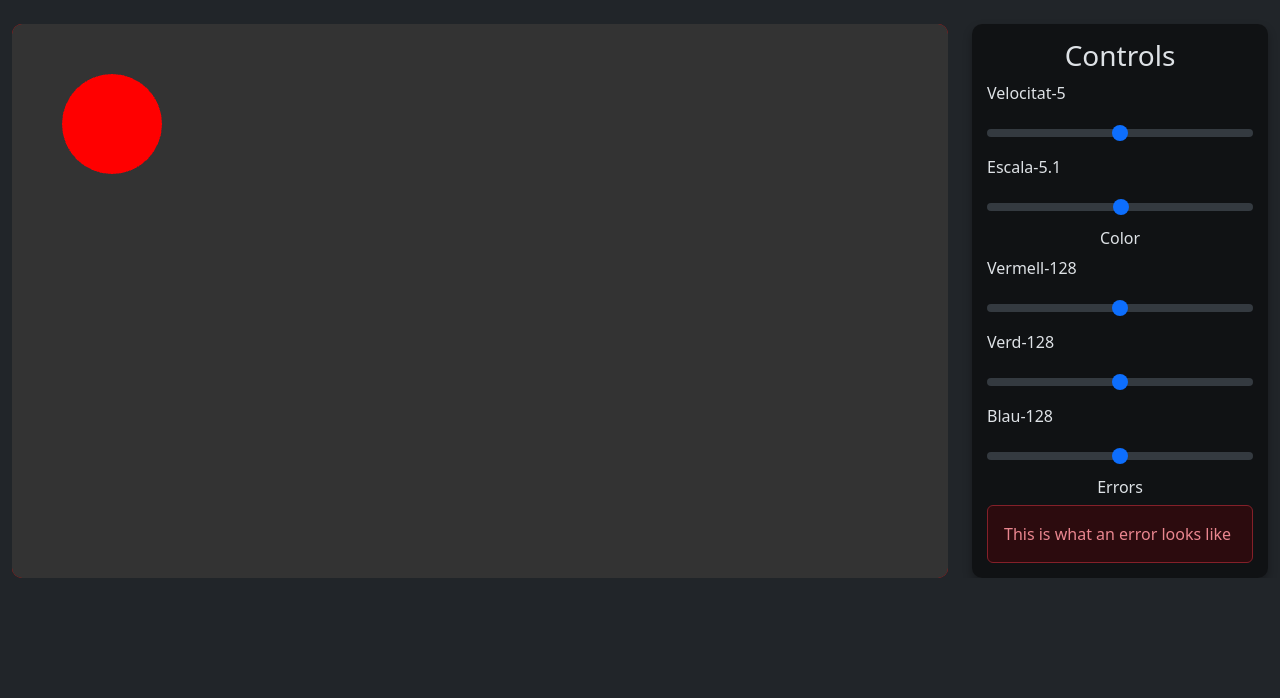
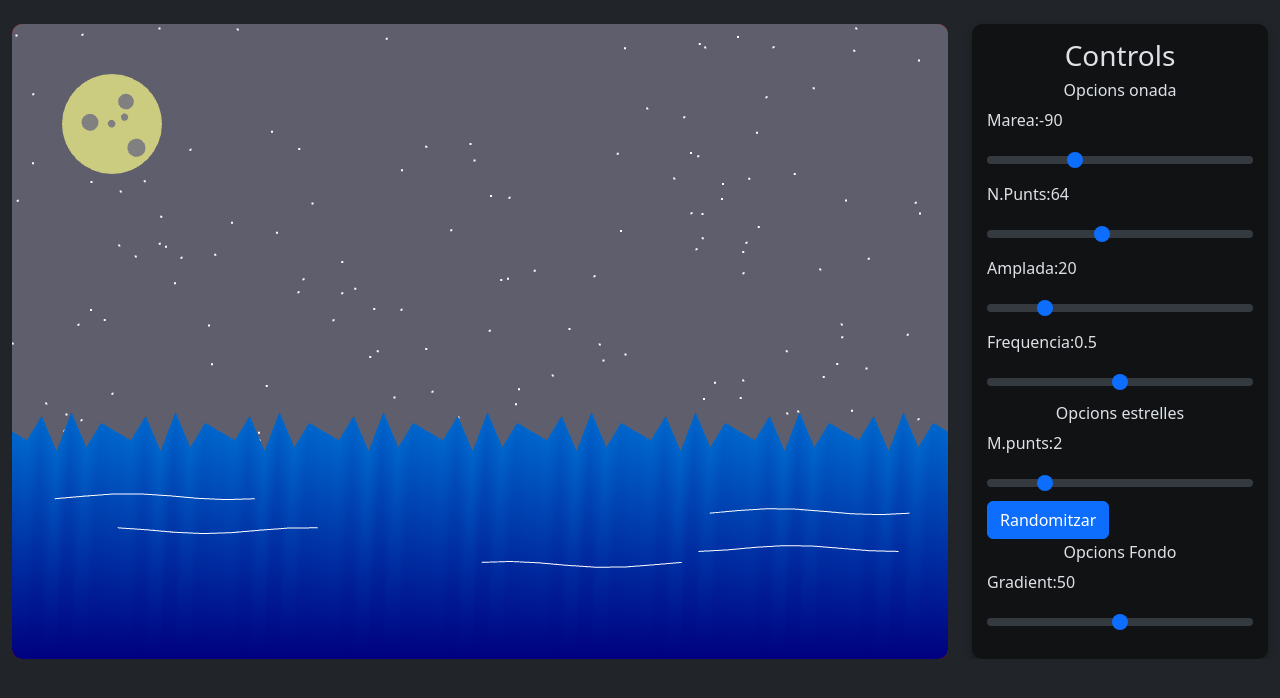
Before and after one commit to IkelosVoidz/WebGL-repository, a plain HTML site: page p1/index.html in a window 1280 px wide. Drawn offline with nearby package versions, Linux system fonts and the light colour scheme; animation ran at ten frames a second.

Commit message:
push final practica 1

```diff
--- a/p1/index.html
+++ b/p1/index.html
@@ -38,31 +38,37 @@
           <div class="controls-container">
               <div class="d-flex flex-column justify-content-between">
                 <h3 class="text-center">Controls</h3>
+
+                <h6 class="text-center">Opcions onada</h6>
                 <div class="mb-1">
-                  <label for="speedRange" class="d-inline-flex form-label mb-0">Velocitat-<p id="speedLabel">0</p> </label>
-                  <input type="range" class="form-range" id="speedRange">
+                  <label for="tideRange" class="d-inline-flex form-label mb-0">Marea: <p id="tideLabel">0</p> </label>
+                  <input type="range" class="form-range" id="tideRange">
                 </div>
                 <div class="mb-1">
-                  <label for="scaleRange" class="d-inline-flex form-label mb-0">Escala-<p id="scaleLabel">0</p> </label>
-                  <input type="range" class="form-range" id="scaleRange">
-                </div>
-                <h6 class="text-center">Color</h6>
-                <div class="mb-1">
-                  <label for="redRange" class="d-inline-flex form-label mb-0">Vermell-<p id="redLabel">255</p> </label>
-                  <input type="range" class="form-range"  id="redRange">
+                  <label for="pointsRange" class="d-inline-flex form-label mb-0">N.Punts: <p id="pointsLabel">0</p> </label>
+                  <input type="range" class="form-range"  id="pointsRange">
                 </div>
                 <div class="mb-1">
-                  <label for="greenRange" class="d-inline-flex form-label mb-0">Verd-<p id="greenLabel">255</p> </label>
-                  <input type="range" class="form-range" id="greenRange">
+                  <label for="amplitudeRange" class="d-inline-flex form-label mb-0">Amplada: <p id="amplitudeLabel">0</p> </label>
+                  <input type="range" class="form-range" id="amplitudeRange">
                 </div>
                 <div class="mb-1">
-                  <label for="blueRange" class="d-inline-flex form-label mb-0">Blau-<p id="blueLabel">255</p> </label>
-                  <input type="range" class="form-range" id="blueRange">
+                  <label for="frequencyRange" class="d-inline-flex form-label mb-0">Frequencia: <p id="frequencyLabel">0</p> </label>
+                  <input type="range" class="form-range" id="frequencyRange">
+                </div>
+                <h6 class="text-center">Opcions estrelles</h6>
+                <div class="mb-1">
+                  <label for="sizeRange" class="d-inline-flex form-label mb-0">M.punts: <p id="sizeLabel">0</p> </label>
+                  <input type="range" class="form-range" id="sizeRange">
+                  <button id="resetButton" class="btn btn-primary">Randomitzar</button>
+                </div>
+                <h6 class="text-center">Opcions Fondo</h6>
+                <div class="mb-1">
+                  <label for="gradientRange" class="d-inline-flex form-label mb-0">Gradient: <p id="gradientLabel">0</p> </label>
+                  <input type="range" class="form-range" id="gradientRange">
+
                 </div>
               </div>
-              <h6 class="text-center">Errors</h6>
-
-              <div id="errorContainer" class="mb-0 alert alert-danger">This is what an error looks like</div>
           </div>
         </div>
       </div>
--- a/p1/main.js
+++ b/p1/main.js
@@ -1,12 +1,30 @@
 import { initWebGL , resizeCanvasToDisplaySize } from './webgl.js';
 import { createShader, createProgram } from './shaderUtils.js';
-import { Circle } from './circle.js';
-import { RangeController } from './rangeController.js';
+import { Moon } from './modules/Moon.js';
+import { RangeController } from './modules/rangeController.js';
+import { SineLine } from './modules/SineLine.js';
+import { Star } from './modules/stars.js';
+import { Ocean } from './modules/Ocean.js';
+
 
 //Globals
 let gl;
 let program;
-let circle;
+let moon;
+let ocean;
+let stars;
+let lines = [];
+
+
+
+const controllers = [];
+
+function gradientColor(startColor, endColor, value) {
+    const r = startColor[0] + (endColor[0] - startColor[0]) * value;
+    const g = startColor[1] + (endColor[1] - startColor[1]) * value;
+    const b = startColor[2] + (endColor[2] - startColor[2]) * value;
+    return [r, g, b];
+}
 
 function showError(error) {
   const errorContainer = document.getElementById('errorContainer');
@@ -15,11 +33,18 @@ function showError(error) {
   console.error(error);
 }
 function initControls(){
-  const speedRangeController = new RangeController('speed', 0, 10);
-  const scaleRangeController = new RangeController('scale', 0.1, 10 , 0.1);
-  const redRangeController = new RangeController('red', 0, 255);
-  const greenRangeController = new RangeController('green', 0, 255);
-  const blueRangeController = new RangeController('blue', 0, 255);
+
+  controllers['tide'] = new RangeController('tide', -250, 250, 1,-90);
+  controllers['points'] = new RangeController('points', 0, 150 , 64);
+  controllers['amplitude'] = new RangeController('amplitude', 0, 100 , 1, 20);
+  controllers['frequency'] = new RangeController('frequency', 0, 1 , 0.01, .5);
+
+  controllers['size'] = new RangeController('size', 0, 10 , .1, 2);
+  controllers['gradient'] = new RangeController('gradient', 0, 100, .1, 50);
+
+  document.querySelector('#resetButton').addEventListener('click', () => {
+    stars.updateVertices();
+  });
 }
 function initGL() {
   const canvas = document.getElementById('glCanvas');
@@ -28,22 +53,40 @@ function initGL() {
 
   const vertexShaderSource = `
     attribute vec2 a_position;
+    attribute vec4 a_color;
+    uniform float u_pointSize;
+
     uniform vec2 u_resolution;
+    varying vec4 v_color;
 
     void main() {
       vec2 zeroToOne = a_position / u_resolution;
       vec2 zeroToTwo = zeroToOne * 2.0;
       vec2 clipSpace = zeroToTwo - 1.0;
+
       gl_Position = vec4(clipSpace * vec2(1, -1), 0, 1);
+
+      v_color = a_color;
+      gl_PointSize = u_pointSize;
     }
   `;
 
+
+
   const fragmentShaderSource = `
     precision mediump float;
+
+    varying vec4 v_color;
     uniform vec4 u_color;
 
     void main() {
-      gl_FragColor = u_color;
+      if (u_color.a > 0.0) {
+         //usem un flat color si el uniform que ens passen esta tot a 0
+        gl_FragColor = u_color;
+      } else {
+       //si no, agafem el vertex color
+        gl_FragColor = v_color;
+      }
     }
   `;
 
@@ -51,22 +94,45 @@ function initGL() {
   const fragmentShader = createShader(gl, gl.FRAGMENT_SHADER, fragmentShaderSource);
   program = createProgram(gl, vertexShader, fragmentShader);
 
-  circle = new Circle(gl, program);
+  moon = new Moon(gl, program);
+  ocean = new Ocean(gl , program);
+  stars = new Star(gl, program, 200);
+  for (let i = 0; i < 5; i++) {
+    const x = Math.random() * 880 + 20;
+    const y = Math.random() * 100 + 450;
+    lines.push(new SineLine(gl, program, x, y, 200));
+  }
 
+  //Posem la lluna en el nostre cursor, perque? Doncs no ho se la veritat, aixi queda xulo
   canvas.addEventListener('mousemove', (event) => {
-    circle.setPosition(event.clientX, event.clientY);
+    moon.setPosition(event.clientX, event.clientY);
   });
 
+  gl.useProgram(program);
   requestAnimationFrame(render);
 }
 
 function render() {
   resizeCanvasToDisplaySize(gl.canvas);
-  gl.clearColor(0.2, 0.2, 0.2, 1.0);
+  const dayColor = [0.7, 0.7, 0.7];
+  const nightColor = [0.039, 0.039, 0.157];
+  const color = gradientColor(nightColor, dayColor, controllers['gradient'].value / 100)
+  gl.clearColor(color[0], color[1], color[2], 1.0);
+
   gl.clear(gl.COLOR_BUFFER_BIT | gl.DEPTH_BUFFER_BIT);
   gl.viewport(0, 0, gl.canvas.width, gl.canvas.height);
+  const time = performance.now() * 0.001;
 
-  circle.draw();
+  stars.draw(controllers['size'].value);
+  moon.draw();
+  ocean.setYOffset(controllers['tide'].value);
+  ocean.updateLineStats(controllers['points'].value, controllers['amplitude'].value, controllers['frequency'].value);
+  ocean.draw(time);
+
+
+  lines.forEach(line => {
+    line.draw(time);
+  });
 
   requestAnimationFrame(render);
 }
--- /dev/null
+++ b/p1/modules/Moon.js
@@ -0,0 +1,94 @@
+export class Moon {
+  constructor(gl, program) {
+    this.gl = gl;
+    this.program = program;
+    this.positionAttributeLocation = gl.getAttribLocation(program, 'a_position');
+    this.resolutionUniformLocation = gl.getUniformLocation(program, 'u_resolution');
+    this.colorUniformLocation = gl.getUniformLocation(program, 'u_color');
+
+    this.positionBuffer = gl.createBuffer();
+    this.x = 100;
+    this.y = 100;
+    this.radius = 50;
+    this.segments = 32;
+
+    this.craters = [];
+    this.craterOffsets = [];
+    this.generateCraters(5);
+    this.updateVertices();
+  }
+
+  generateCraters(count) {
+    this.craters = [];
+    this.craterOffsets = [];
+    for (let i = 0; i < count; i++) {
+      const craterRadius = Math.random() * 8 + 2;
+      const angle = Math.random() * Math.PI * 2;
+      const distance = Math.random() * (this.radius - craterRadius);
+
+      const offsetX = Math.cos(angle) * distance;
+      const offsetY = Math.sin(angle) * distance;
+
+      this.craters.push({ radius: craterRadius });
+      this.craterOffsets.push({ x: offsetX, y: offsetY });
+    }
+  }
+
+  updateVertices() {
+    const vertices = [];
+    for (let i = 0; i <= this.segments; i++) {
+      const angle = (i / this.segments) * Math.PI * 2;
+      const x = this.x + Math.cos(angle) * this.radius;
+      const y = this.y + Math.sin(angle) * this.radius;
+      vertices.push(x, y);
+    }
+
+    this.gl.bindBuffer(this.gl.ARRAY_BUFFER, this.positionBuffer);
+    this.gl.bufferData(this.gl.ARRAY_BUFFER, new Float32Array(vertices), this.gl.STATIC_DRAW);
+  }
+
+  setPosition(x, y) {
+    this.x = x;
+    this.y = y;
+    this.updateVertices();
+  }
+
+  draw() {
+
+    this.gl.enableVertexAttribArray(this.positionAttributeLocation);
+    this.gl.bindBuffer(this.gl.ARRAY_BUFFER, this.positionBuffer);
+    this.gl.vertexAttribPointer(this.positionAttributeLocation, 2, this.gl.FLOAT, false, 0, 0);
+
+    this.gl.uniform2f(this.resolutionUniformLocation, this.gl.canvas.width, this.gl.canvas.height);
+    this.gl.uniform4f(this.colorUniformLocation, 0.8, 0.8, 0.5, 1);
+
+    this.gl.drawArrays(this.gl.TRIANGLE_FAN, 0, this.segments + 2);
+
+
+    this.craters.forEach((crater, index) => {
+      const craterOffset = this.craterOffsets[index];
+      this.drawCrater(this.x + craterOffset.x, this.y + craterOffset.y, crater.radius);
+    });
+  }
+
+  drawCrater(x, y, radius) {
+    const craterVertices = [];
+    for (let i = 0; i <= this.segments; i++) {
+      const angle = (i / this.segments) * Math.PI * 2;
+      const craterX = x + Math.cos(angle) * radius;
+      const craterY = y + Math.sin(angle) * radius;
+      craterVertices.push(craterX, craterY);
+    }
+
+    const craterBuffer = this.gl.createBuffer();
+    this.gl.bindBuffer(this.gl.ARRAY_BUFFER, craterBuffer);
+    this.gl.bufferData(this.gl.ARRAY_BUFFER, new Float32Array(craterVertices), this.gl.STATIC_DRAW);
+
+    this.gl.bindBuffer(this.gl.ARRAY_BUFFER, craterBuffer);
+    this.gl.vertexAttribPointer(this.positionAttributeLocation, 2, this.gl.FLOAT, false, 0, 0);
+
+
+    this.gl.uniform4f(this.colorUniformLocation, 0.5, 0.5, 0.5, 1);
+    this.gl.drawArrays(this.gl.TRIANGLE_FAN, 0, this.segments + 2);
+  }
+}
--- /dev/null
+++ b/p1/modules/Ocean.js
@@ -0,0 +1,76 @@
+export class Ocean {
+    constructor(gl, program) {
+      this.gl = gl;
+      this.program = program;
+      this.positionAttributeLocation = gl.getAttribLocation(program, 'a_position');
+      this.resolutionUniformLocation = gl.getUniformLocation(program, 'u_resolution');
+      this.colorAttributeLocation = gl.getAttribLocation(program, 'a_color');
+
+      this.positionBuffer = gl.createBuffer();
+      this.colorBuffer = gl.createBuffer();
+
+      //valors modificables
+      this.points = 15;
+      this.amplitude = 10;
+      this.frequency = 0.3;
+      this.offset = 0;
+    }
+
+    updateLineStats(points, amplitude, frequency) {
+      this.points = points;
+      this.amplitude = amplitude;
+      this.frequency = frequency;
+    }
+
+    setYOffset(offset) {
+      this.offset = offset;
+    }
+
+    updateVertices(time) {
+      const vertices = [];
+      const colors = [];
+
+      //colors del mar
+      const topColor = [0.0, 0.4, 0.8, 1.0];
+      const bottomColor = [0.0, 0.0, 0.5, 1.0];
+
+
+      for (let i = 0; i < this.points; i++) {
+        const x = (i / (this.points - 1)) * this.gl.canvas.width;
+
+        const y = this.gl.canvas.height / 2 - this.offset + //Per calcular la "marea"
+                  Math.sin((x * this.frequency + time) * Math.PI * 2) * this.amplitude;
+
+        vertices.push(x, y);
+        colors.push(...topColor);
+
+        vertices.push(x, this.gl.canvas.height);
+        colors.push(...bottomColor);
+      }
+
+      this.gl.bindBuffer(this.gl.ARRAY_BUFFER, this.positionBuffer);
+      this.gl.bufferData(this.gl.ARRAY_BUFFER, new Float32Array(vertices), this.gl.STATIC_DRAW);
+
+      this.gl.bindBuffer(this.gl.ARRAY_BUFFER, this.colorBuffer);
+      this.gl.bufferData(this.gl.ARRAY_BUFFER, new Float32Array(colors), this.gl.STATIC_DRAW);
+    }
+
+    draw(time) {
+      this.updateVertices(time);
+
+      this.gl.enableVertexAttribArray(this.positionAttributeLocation);
+      this.gl.bindBuffer(this.gl.ARRAY_BUFFER, this.positionBuffer);
+      this.gl.vertexAttribPointer(this.positionAttributeLocation, 2, this.gl.FLOAT, false, 0, 0);
+
+      this.gl.enableVertexAttribArray(this.colorAttributeLocation);
+      this.gl.bindBuffer(this.gl.ARRAY_BUFFER, this.colorBuffer);
+      this.gl.vertexAttribPointer(this.colorAttributeLocation, 4, this.gl.FLOAT, false, 0, 0);
+
+      this.gl.uniform2f(this.resolutionUniformLocation, this.gl.canvas.width, this.gl.canvas.height);
+      this.gl.uniform4f(this.gl.getUniformLocation(this.program, 'u_color'), 0.0, 0.0, 0.0, 0.0); //Posem aixo a 0 per dirli al fragment shader que volem usar vertex color
+
+      //Triangle strip perque volem animar nomes la part superior del poligon
+      this.gl.drawArrays(this.gl.TRIANGLE_STRIP, 0, this.points * 2);
+    }
+
+  }
--- /dev/null
+++ b/p1/modules/SineLine.js
@@ -0,0 +1,57 @@
+export class SineLine {
+  constructor(gl, program , x = 50 , y = 50, width = 20) {
+    this.gl = gl;
+    this.program = program;
+    this.positionAttributeLocation = gl.getAttribLocation(program, 'a_position');
+    this.resolutionUniformLocation = gl.getUniformLocation(program, 'u_resolution');
+    this.colorUniformLocation = gl.getUniformLocation(program, 'u_color');
+
+    this.positionBuffer = gl.createBuffer();
+    this.points = 8;
+    this.amplitude = 3;
+    this.frequency = .8;
+    this.x = x;
+    this.y = y;
+    this.width = width;
+    this.updateVertices(0);
+  }
+
+  updateLineStats(points, amplitude, frequency) {
+    this.points = points;
+    this.amplitude = amplitude;
+    this.frequency = frequency;
+  }
+
+  setPosition(x, y, width) {
+    this.x = x;
+    this.y = y;
+    this.width = width;
+  }
+
+  updateVertices(time) {
+    const vertices = [];
+    for (let i = 0; i < this.points; i++) {
+      const x = this.x + (i / (this.points - 1)) * this.width;
+      const y = this.y +
+                Math.sin((x * this.frequency + time) * Math.PI * 2) * this.amplitude;
+      vertices.push(x, y);
+    }
+
+    this.gl.bindBuffer(this.gl.ARRAY_BUFFER, this.positionBuffer);
+    this.gl.bufferData(this.gl.ARRAY_BUFFER, new Float32Array(vertices), this.gl.STATIC_DRAW);
+  }
+
+  draw(time) {
+    this.updateVertices(time);
+
+    this.gl.enableVertexAttribArray(this.positionAttributeLocation);
+    this.gl.bindBuffer(this.gl.ARRAY_BUFFER, this.positionBuffer);
+    this.gl.vertexAttribPointer(this.positionAttributeLocation, 2, this.gl.FLOAT, false, 0, 0);
+
+    this.gl.uniform2f(this.resolutionUniformLocation, this.gl.canvas.width, this.gl.canvas.height);
+    this.gl.uniform4f(this.colorUniformLocation, 1, 1, 1, 1);
+
+    //Line strip , perque nomes volem una linea
+    this.gl.drawArrays(this.gl.LINE_STRIP, 0, this.points);
+  }
+}
--- a/p1/rangeController.js
+++ b/p1/modules/rangeController.js
@@ -1,16 +1,23 @@
 export class RangeController {
-    constructor(id, min, max, step = 1) {
+    constructor(id, min, max, step = 1, initialValue) {
         this.range = document.querySelector(`#${id}Range`);
         this.display = document.querySelector(`#${id}Label`);
         this.range.min = min;
         this.range.max = max;
         this.range.step = step;
-        this.range.value = (min+max)/2
+
+        if(!initialValue) this.range.value = (min+max)/2
+        else this.range.value = initialValue
         this.display.innerText = this.range.value;
 
 
         this.range.addEventListener('input', ({target}) => {
             this.display.innerText = target.value;
         });
+
+    }
+
+    get value(){
+        return this.range.value;
     }
 }
--- a/p1/circle.js
+++ b/p1/modules/stars.js
@@ -1,26 +1,24 @@
-export class Circle {
-  constructor(gl, program) {
+export class Star {
+  constructor(gl, program, starCount = 100) {
     this.gl = gl;
     this.program = program;
+    this.starCount = starCount;
+
     this.positionAttributeLocation = gl.getAttribLocation(program, 'a_position');
     this.resolutionUniformLocation = gl.getUniformLocation(program, 'u_resolution');
     this.colorUniformLocation = gl.getUniformLocation(program, 'u_color');
 
+    this.pointSizeUniformLocation = gl.getUniformLocation(program, 'u_pointSize');
+
     this.positionBuffer = gl.createBuffer();
-    this.x = 100;
-    this.y = 100;
-    this.radius = 50;
-    this.segments = 32;
-
     this.updateVertices();
   }
 
   updateVertices() {
     const vertices = [];
-    for (let i = 0; i <= this.segments; i++) {
-      const angle = (i / this.segments) * Math.PI * 2;
-      const x = this.x + Math.cos(angle) * this.radius;
-      const y = this.y + Math.sin(angle) * this.radius;
+    for (let i = 0; i < this.starCount; i++) {
+      const x = Math.random() * this.gl.canvas.width;
+      const y = Math.random() * this.gl.canvas.height;
       vertices.push(x, y);
     }
 
@@ -28,22 +26,15 @@ export class Circle {
     this.gl.bufferData(this.gl.ARRAY_BUFFER, new Float32Array(vertices), this.gl.STATIC_DRAW);
   }
 
-  setPosition(x, y) {
-    this.x = x;
-    this.y = y;
-    this.updateVertices();
-  }
-
-  draw() {
-    this.gl.useProgram(this.program);
-
+  draw(pointSize = 2.0) {
     this.gl.enableVertexAttribArray(this.positionAttributeLocation);
     this.gl.bindBuffer(this.gl.ARRAY_BUFFER, this.positionBuffer);
     this.gl.vertexAttribPointer(this.positionAttributeLocation, 2, this.gl.FLOAT, false, 0, 0);
 
     this.gl.uniform2f(this.resolutionUniformLocation, this.gl.canvas.width, this.gl.canvas.height);
-    this.gl.uniform4f(this.colorUniformLocation, 1, 0, 0, 1);
+    this.gl.uniform4f(this.colorUniformLocation, 1, 1, 1, 1);
 
-    this.gl.drawArrays(this.gl.TRIANGLE_FAN, 0, this.segments + 2);
+    this.gl.uniform1f(this.pointSizeUniformLocation, pointSize);
+    this.gl.drawArrays(this.gl.POINTS, 0, this.starCount);
   }
 }
```
